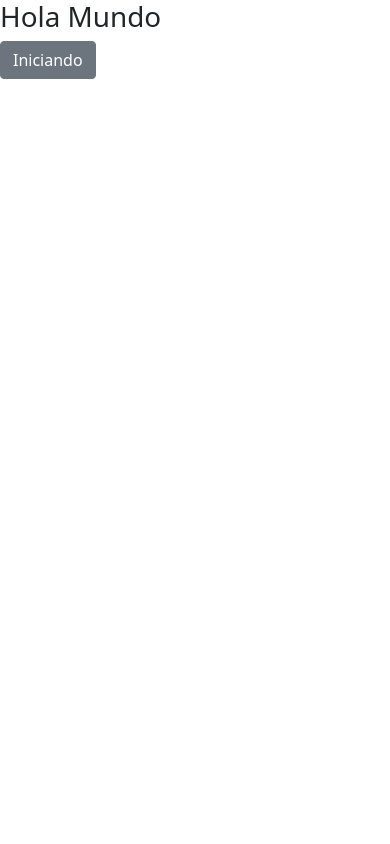
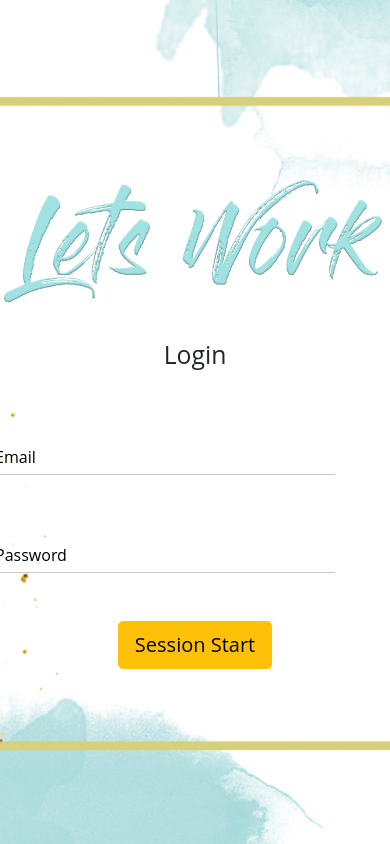
Before and after one commit to charlymiranda/TPLab4, a PHP site: page /index.html in a window 390 px wide. Run offline with PHP 8.4, Linux system fonts and the light colour scheme.

Commit message:
Creación del login - Colorizacion - Formulario de ingreso - Fondos, colores

```diff
--- a/Models/User.php
+++ b/Models/User.php
@@ -1,6 +1,6 @@
 <?php
 
-namespace Model;
+namespace Models;
 
 class User{
 
--- a/Views/css/estilos.css
+++ b/Views/css/estilos.css
@@ -6,7 +6,7 @@ html, body {
 }
 body {
      font-family: 'Montserrat', sans-serif;
-     background: url(../img/bg.png) no-repeat center center fixed;
+     background: url(../img/bg2.jpg) no-repeat center center fixed;
      -webkit-background-size: cover;
         -moz-background-size: cover;
           -o-background-size: cover;
@@ -28,3 +28,76 @@ body {
      width: 500px;
      border: 2px solid rgba(0, 0, 0, 0.2);
 }
+
+/*A ver que es esto
+*/
+@import url('https://fonts.googleapis.com/css?family=Open+Sans&display=swap');
+	*{
+		margin: 0;
+		padding: 0;
+		box-sizing: border-box;
+		font-family: 'Open Sans', sans-serif;
+	}
+	body{
+		width: 100%;
+		height: 100vh;
+		display: flex;
+		justify-content: center;
+		align-items: center;
+		}
+	.form{
+		width: 100%;
+		height: 50px;
+		max-width: 400px;
+		position: relative;
+		overflow: hidden;
+	}
+	.form input{
+		width: 100%;
+		height: 100%;
+		background: none;
+		color: rgb(0, 0, 0);
+		padding-top: 20px;
+		border: none;
+		outline: 0px;
+	}
+	.form .lbl-nombre{
+		position: absolute;
+		bottom: 0;
+		left: 0;
+		width: 100%;
+		height: 100%;
+		pointer-events: none;
+		border-bottom: 1px solid #c7c7c7;
+	}
+	.form .lbl-nombre:after{
+		content: '';
+		position: absolute;
+		left: 0;
+		bottom: -1px;
+		width: 100%;
+		height: 100%;
+		border-bottom: 3px solid #2ecece;
+		transform: translateX(-100%);
+		transition: all 0.3s ease;
+	}
+	.text-nomb{
+		position: absolute;
+		bottom: 5px;
+		left: 0;
+		transition: all 0.3s ease;
+		color: rgb(0, 0, 0);
+	}
+	.form input:focus + .lbl-nombre .text-nomb,.form input:valid + .lbl-nombre .text-nomb{
+		transform: translateY(-150%);
+		font-size: 14px;
+		color: #2ecece;
+	}
+	.form input:focus + .lbl-nombre:after, .form input:valid + .lbl-nombre:after{
+		transform: translateX(0%);
+	}
+	@media only screen and (min-width:320px) and (max-width:768px){
+	 .form{
+		width:85%;
+	}
+		}
--- a/Views/header.php
+++ b/Views/header.php
@@ -9,6 +9,6 @@
      <link rel="stylesheet" href="Views/css/bootstrap.min.css">
      <link rel="stylesheet" href="Views/css/estilos.css">
 
-     <title>Primer Parcial</title>
+
 </head>
 <body>
--- a/Views/nav.php
+++ b/Views/nav.php
@@ -1,6 +1,6 @@
 <nav class="navbar navbar-expand-lg  navbar-dark bg-dark">
      <span class="navbar-text">
-          <strong>Framework</strong>
+          <strong>Lets Work</strong>
      </span>
      <ul class="navbar-nav ml-auto">
           <li class="nav-item">
--- a/index.html
+++ b/index.html
@@ -1,17 +1,48 @@
 <!DOCTYPE html>
-<html lang="en">
+<html lang="es">
+    <main class="d-flex align-items-center justify-content-center height-100" >
+        <div class="content">
 <head>
-    <meta charset="UTF-8">
-    <meta http-equiv="X-UA-Compatible" content="IE=edge">
-    <meta name="viewport" content="width=device-width, initial-scale=1.0">
-    <title>Lets Work</title>
+	<meta charset="UTF-8">
+	<meta name="viewport" content="width=device-width, user-scalable=no, initial-scale=1.0, maximum-scale=1.0, minimum-scale=1.0">
+	<title>START POINT</title>
+	<link rel="stylesheet" href="Views/css/estilos.css">
     <link rel="stylesheet" href="Views/css/bootstrap.min.css">
 
-</head>
-<body>
-    <h1>Hola Mundo </h1>
-    <button class="btn btn-secondary">Iniciando</button>
-</body>
+    <header class="text-center">
 
 
+
+
+        <img src="Views/img/Lets.png" width="400" height="141" alt=""/>
+        <br></br>
+
+              <h2 align=center>  Login </h2>
+              <br></br
+         </header>
+</head>
+
+<body>
+
+	<form class="form">
+		<input type="text" required>
+		<label class="lbl-nombre">
+			<span class="text-nomb">Email</span>
+		</label>
+	</form>
+    <br></br>
+    <form class="form">
+		<input type="text" required>
+		<label class="lbl-nombre">
+			<span class="text-nomb">Password</span>
+		</label>
+	</form>
+
+    <br></br>
+    <center>
+        <button class="btn btn-warning btn-block btn-lg " type="submit">Session Start</button>
+        </center>
+</body>
+</div>
+</main>
 </html>
```
Also changed, not shown: index-action.php (added, +39 -0 lines), index.php (+34 -46 lines), indexadd.php (added, +25 -0 lines), Views/img/Lets.png (added), Views/img/Letsno.png (added), Views/img/bg2.jpg (added).
